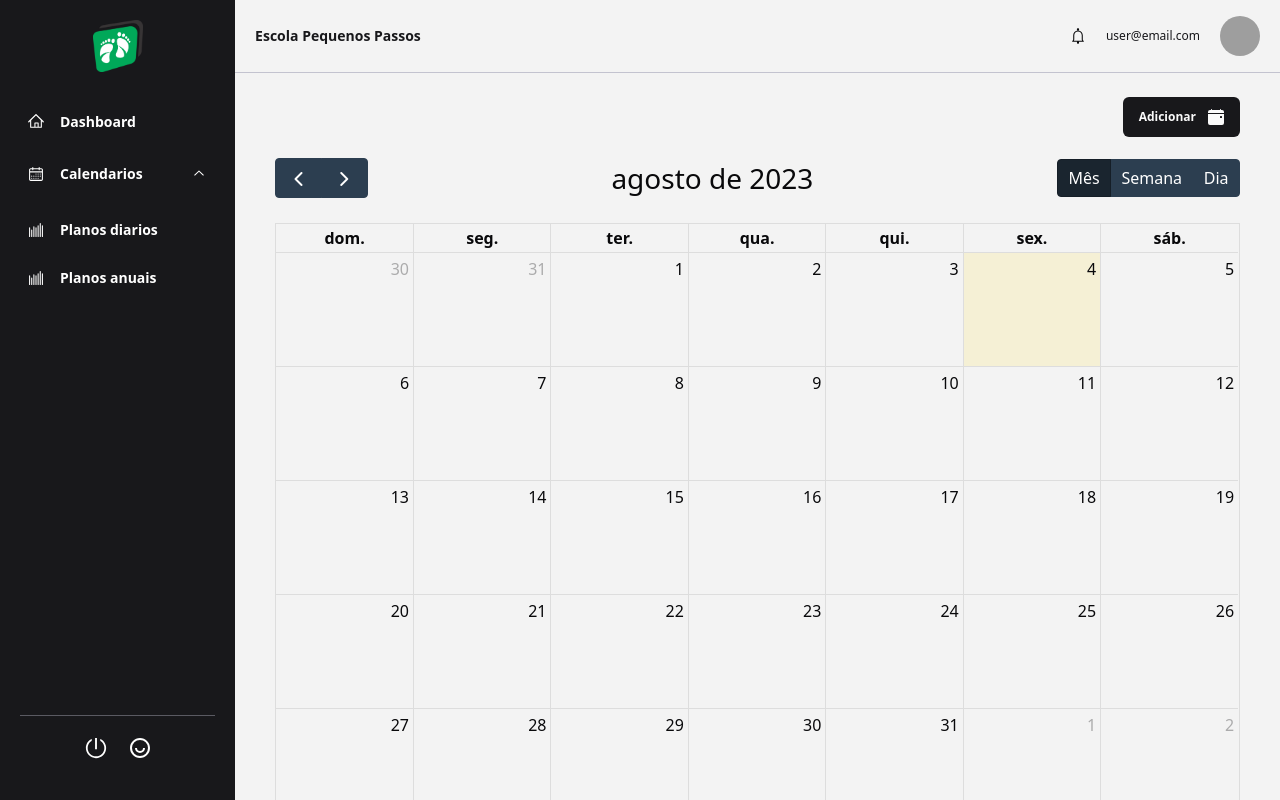
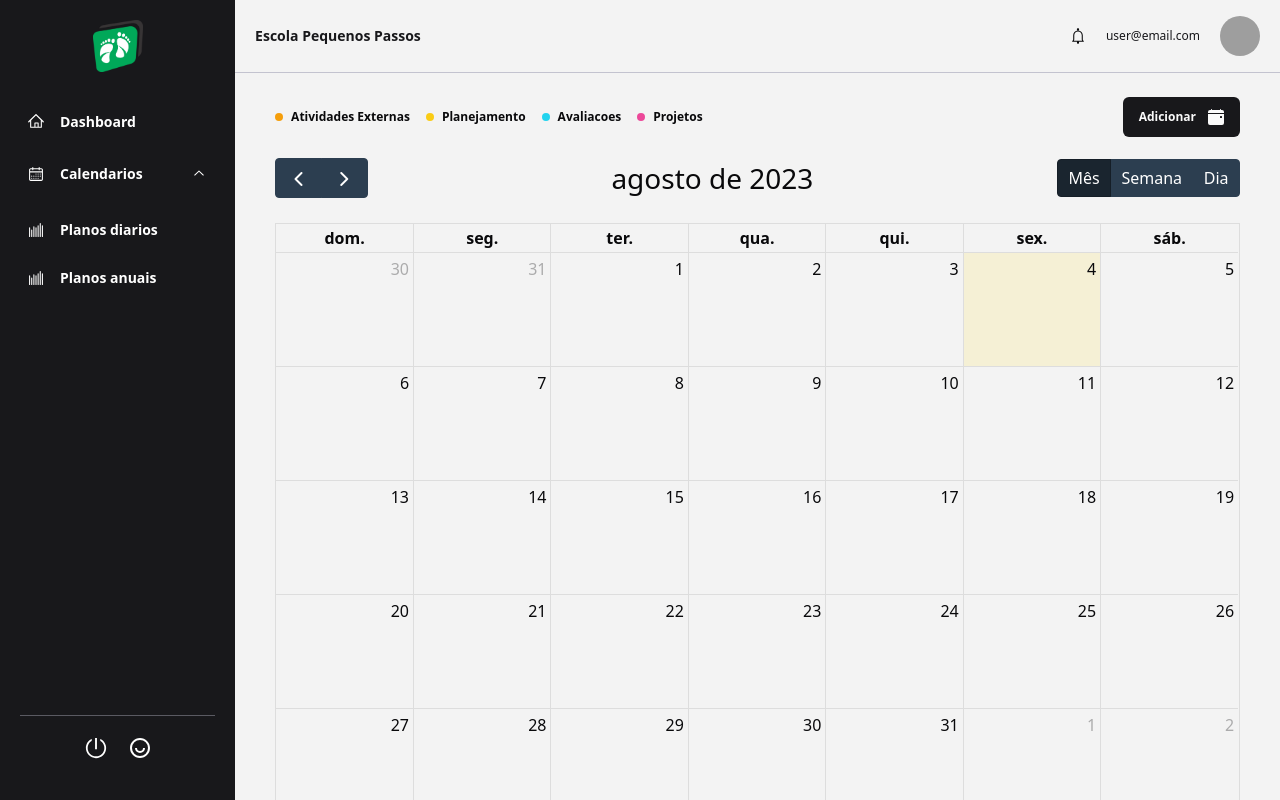
Before and after one commit to escolas-pequenos-passos/mvp-escola-pequenos-passos, a Next.js app: page /calendar in a window 1280 px wide. Built offline with nearby package versions, Linux system fonts and the light colour scheme; grey boxes are pictures that could not be loaded.

Commit message:
add event to calendar and create form add event

```diff
--- a/package.json
+++ b/package.json
@@ -44,6 +44,10 @@
     "tailwindcss": "3.3.3",
     "tailwindcss-animate": "^1.0.6",
     "typescript": "5.1.6",
+    "uuid": "^9.0.0",
     "zod": "^3.21.4"
+  },
+  "devDependencies": {
+    "@types/uuid": "^9.0.2"
   }
 }
--- a/src/app/calendar/page.tsx
+++ b/src/app/calendar/page.tsx
@@ -2,6 +2,7 @@
 
 import { useState } from "react";
 import { BsFillCalendarEventFill } from "react-icons/bs";
+import { v4 } from "uuid";
 
 import { Calendar } from "@/components/Calendar";
 import { CalendarEvent } from "@/dtos/calendarEvent";
@@ -15,24 +16,24 @@ import { Button } from "@/components/ui/button";
 import { EventForm } from "@/components/EventForm";
 import { EventName } from "@/interfaces/eventName";
 import { EventTypeMapper } from "@/mappers/eventType";
+import { FormDataDTO } from "@/components/EventForm/dtos/formDataDTO";
 
 export default function Global() {
   const [events, setEvents] = useState<CalendarEvent[]>([]);
 
   const [openModal, setOpenModal] = useState(false);
 
-  function handleAddNewEvent(data: any) {
-    console.log(data);
+  function handleAddNewEvent(data: FormDataDTO) {
     const key = EventName[data.type as keyof typeof EventName];
-    const values = EventTypeMapper.get(key);
+    const value = EventTypeMapper.get(key);
 
-    console.log(key, values);
     setEvents((old) => [
       ...old,
       {
+        id: v4(),
         title: data.title,
         date: data.date,
-        color: values ? values.color : undefined,
+        color: value ? value.color : undefined,
       },
     ]);
     setOpenModal(false);
@@ -40,13 +41,32 @@ export default function Global() {
 
   return (
     <main className="p-10 pt-6 overflow-y-auto overflow-x-hidden">
-      <div className="flex justify-end mb-5">
+      <div className="flex justify-between items-center mb-5">
+        <div className="flex items-center gap-4 mr-2 flex-wrap">
+          {Array.from(EventTypeMapper.entries()).map(
+            ([_, { color, title }], key) => {
+              return (
+                <div key={key} className="flex items-center gap-2">
+                  <div
+                    className="h-2 w-2 rounded-full"
+                    style={{ backgroundColor: color }}
+                  />
+                  <span className="text-xs font-semibold">{title}</span>
+                </div>
+              );
+            }
+          )}
+        </div>
+
         <Button onClick={() => setOpenModal((old) => !old)}>
           <span className="text-xs font-semibold">Adicionar</span>
           <BsFillCalendarEventFill className="ml-3" size={16} />
         </Button>
       </div>
-      <Calendar events={events} />
+
+      <div className="h-full">
+        <Calendar events={events} />
+      </div>
 
       <Dialog open={openModal} onOpenChange={() => setOpenModal((old) => !old)}>
         <DialogContent>
--- a/src/components/Calendar/index.tsx
+++ b/src/components/Calendar/index.tsx
@@ -21,6 +21,8 @@ export function Calendar({ events }: Props) {
         center: "title",
         right: "dayGridMonth,dayGridWeek,dayGridDay",
       }}
+      dayMaxEventRows={5}
+      eventClick={(arg) => console.log("event id:", arg.event.id)}
     />
   );
 }
--- /dev/null
+++ b/src/components/EventForm/dtos/formDataDTO.ts
@@ -0,0 +1,4 @@
+import * as z from 'zod';
+import { formSchema } from '../schema/formSchema';
+
+export type FormDataDTO = z.infer<typeof formSchema>;
--- a/src/components/EventForm/index.tsx
+++ b/src/components/EventForm/index.tsx
@@ -1,7 +1,6 @@
 import { useForm } from "react-hook-form";
 import { zodResolver } from "@hookform/resolvers/zod";
 import { CalendarIcon } from "lucide-react";
-import * as z from "zod";
 
 import {
   Popover,
@@ -22,23 +21,31 @@ import {
   FormField,
   FormItem,
   FormLabel,
+  FormMessage,
 } from "@/components/ui/form";
 import { Input } from "@/components/ui/input";
+import { Calendar } from "@/components/ui/calendar";
 import { EventTypeMapper } from "@/mappers/eventType";
-import { Calendar } from "@/components/ui/calendar";
+
 import { formSchema } from "./schema/formSchema";
 import { formatDate } from "./helpers/formatData";
+import { FormDataDTO } from "./dtos/formDataDTO";
 
 interface Props {
   onSubmit: (data: any) => void;
 }
 
 export function EventForm({ onSubmit }: Props) {
-  const form = useForm<z.infer<typeof formSchema>>({
+  const form = useForm<FormDataDTO>({
     resolver: zodResolver(formSchema),
+    defaultValues: {
+      title: "",
+      date: undefined,
+      type: undefined,
+    },
   });
 
-  function handleSendData(data: z.infer<typeof formSchema>) {
+  function handleSendData(data: FormDataDTO) {
     const payload = {
       ...data,
       date: formatDate(data.date),
@@ -59,6 +66,7 @@ export function EventForm({ onSubmit }: Props) {
               <FormControl>
                 <Input placeholder="insira um titulo" {...field} />
               </FormControl>
+              <FormMessage />
             </FormItem>
           )}
         />
@@ -68,7 +76,7 @@ export function EventForm({ onSubmit }: Props) {
           render={({ field }) => (
             <FormItem>
               <FormLabel>Tipo</FormLabel>
-              <Select onValueChange={field.onChange} defaultValue={field.value}>
+              <Select onValueChange={field.onChange} defaultValue={undefined}>
                 <FormControl>
                   <SelectTrigger>
                     <SelectValue placeholder="Selecione o tipo do evento" />
@@ -94,6 +102,7 @@ export function EventForm({ onSubmit }: Props) {
                   )}
                 </SelectContent>
               </Select>
+              <FormMessage />
             </FormItem>
           )}
         />
--- a/src/interfaces/eventName.ts
+++ b/src/interfaces/eventName.ts
@@ -1,6 +1,6 @@
 export enum EventName {
-  external_activies = 'Atividades Externas',
-  planning = 'Planejamento',
-  avaliations = 'Avaliacoes',
-  projects = 'Projetos'
+  external_activies = 'external_activies',
+  planning = 'planning',
+  avaliations = 'avaliations',
+  projects = 'projects'
 }
--- a/src/mappers/eventType.ts
+++ b/src/mappers/eventType.ts
@@ -6,3 +6,11 @@ export const EventTypeMapper = new Map<EventName, {color: string, title: string}
   [EventName.avaliations, {color: '#22d3ee', title: 'Avaliacoes'}],
   [EventName.projects, {color: '#ec4899', title: 'Projetos'}],
 ]);
+
+
+export const EventToType = new Map<EventName, string>([
+  [EventName.external_activies, 'Atividades Externas'],
+  [EventName.planning, 'Planejamento'],
+  [EventName.avaliations, 'Avaliacoes'],
+  [EventName.projects, 'Projetos'],
+]);
```
Also changed, not shown: 1 other file (tests, documents, lock files or other folders).
